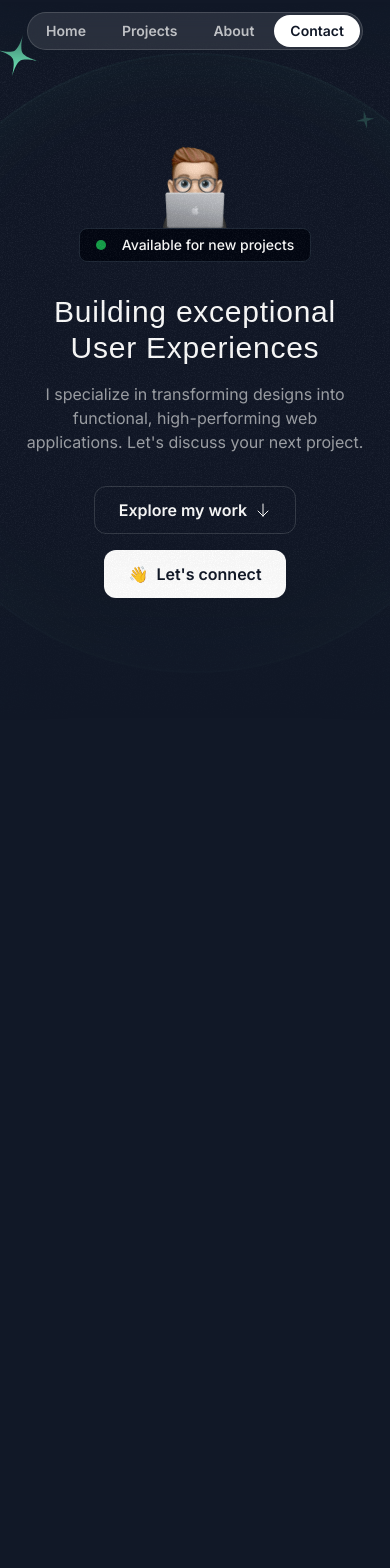
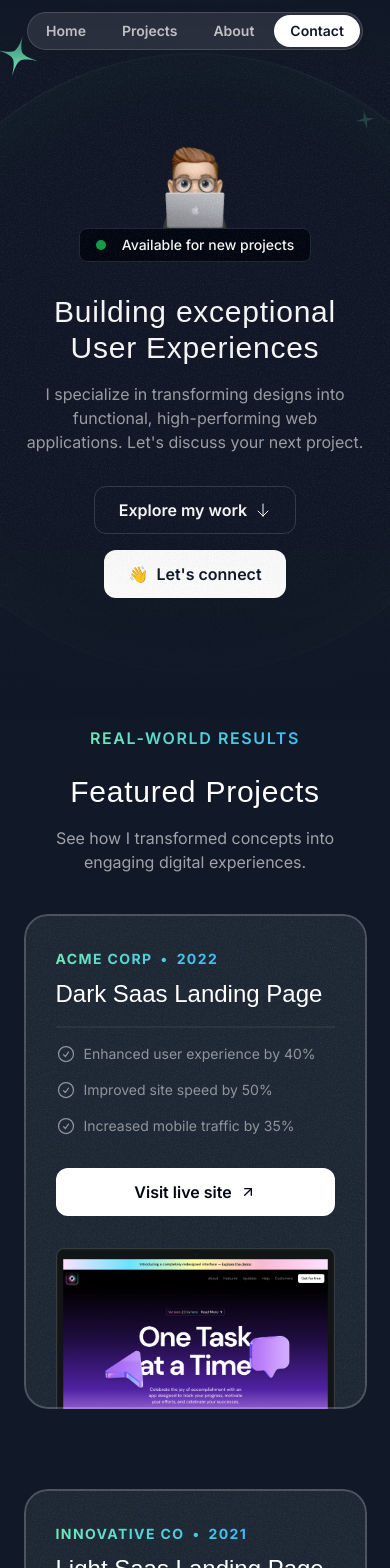
Before and after one commit to alin-sofianu/yourweb5min, a Next.js app: page / in a window 390 px wide. Shown: the top 1568 px of the page. Before the commit the page ends 973 px from the top, so only its background shows below. Built offline with nearby package versions, Linux system fonts and the light colour scheme; a web font is replaced by a local one.

Commit message:
Add Projects section

```diff
--- a/src/app/globals.css
+++ b/src/app/globals.css
@@ -10,3 +10,9 @@
     @apply absolute inset-0 border-2 top-1/2 left-1/2 -translate-x-1/2 -translate-y-1/2 rounded-full border-emerald-300/5 shadow-[0_0_80px_inset] shadow-emerald-300/5;
   }
 }
+
+@layer utilities {
+  .container {
+    @apply lg:max-w-5xl;
+  }
+}
--- a/src/app/page.tsx
+++ b/src/app/page.tsx
@@ -1,11 +1,14 @@
 import { Header } from '@/sections/Header'
 import { HeroSection } from '@/sections/Hero';
+import { ProjectsSection } from '@/sections/Projects';
+
 
 export default function Home() {
   return (
     <div>
       <Header />
       <HeroSection />
+      <ProjectsSection />
     </div>
   );
 }
--- a/src/sections/Projects.tsx
+++ b/src/sections/Projects.tsx
@@ -1,6 +1,10 @@
 import darkSaasLandingPage from "@/assets/images/dark-saas-landing-page.png";
 import lightSaasLandingPage from "@/assets/images/light-saas-landing-page.png";
 import aiStartupLandingPage from "@/assets/images/ai-startup-landing-page.png";
+import Image from 'next/image';
+import CheckCircle from '@/assets/icons/check-circle.svg'
+import ArrowUpRight from '@/assets/icons/arrow-up-right.svg'
+import grainImage from "@/assets/images/grain.jpg"
 
 const portfolioProjects = [
   {
@@ -42,5 +46,57 @@
 ];
 
 export const ProjectsSection = () => {
-  return <div>Projects Section</div>;
+  return (
+    <section className="pb-16 lg:py-24">
+      <div className="container text-center">
+        <p className='inline-flex uppercase font-semibold tracking-widest bg-gradient-to-r from-emerald-300 to-sky-400 text-transparent bg-clip-text'
+        >
+          REAL-WORLD RESULTS
+        </p>
+        <h2 className='font-serif text-3xl md:text-5xl mt-6 tracking-wide'>Featured Projects</h2>
+        <p className="text-center md:text-lg lg:text-lg text-white/60 mt-4 max-w-md mx-auto">See how I transformed concepts into engaging digital experiences.</p>
+        {/*START Card*/}
+        <div className="flex flex-col mt-10 md:mt-20 gap-20">
+          {/*https://youtu.be/ELssXP1sTC8?t=5348 for how the overlay of transparent border works*/}
+          {portfolioProjects.map((project) => (
+            <div className="text-left bg-gray-800 rounded-3xl overflow-hidden relative z-0 after:z-10 after:content-[''] after:absolute after:inset-0 after:outline-2 after:outline after:-outline-offset-2 after:rounded-3xl after:outline-white/20 after:pointer-events-none px-8 pt-8 md:pt-12 md:px-10 lg:pt-16 lb:px-20" key={project.title}>
+              <div className="absolute inset-0 -z-10 opacity-5" style={{ backgroundImage: `url(${grainImage.src})` }}></div>
+              <div className="lg:grid lg:grid-cols-2 lg:gap-16">
+                <div className="lg:pb-16">
+                  <div className="inline-flex gap-2 bg-gradient-to-r from-emerald-300 to-sky-400 font-bold uppercase tracking-widest text-sm text-transparent bg-clip-text">
+                    <span>{project.company}</span>
+                    <span>&bull;</span>
+                    <span>{project.year}</span>
+                  </div>
+                  <h3 className="font-serif text-2xl md:text-4xl mt-2 md:mt-5">{project.title}</h3>
+                  <hr className="border-t-2 border-white/5 mt-4 md:mt-5" />
+
+                  <ul className="flex flex-col gap-4 mt-4 md:mt-5">
+                    {project.results.map((result) => (
+                      <li key={result.title} className="flex gap-2 text-sm md:text-base text-white/50">
+                        <CheckCircle className='size-5 md:size-6' />
+                        <span>{result.title}</span>
+                      </li>
+                    ))}
+                  </ul>
+
+                  <a href={project.link}>
+                    <button className="bg-white text-gray-950 h-12 w-full md:w-auto px-6 rounded-xl font-semibold inline-flex items-center justify-center gap-2 mt-8">
+                      <span>Visit live site</span>
+                      <ArrowUpRight className='size-4' />
+                    </button>
+                  </a>
+                </div>
+                <div>
+                  <Image src={project.image} alt={project.title}
+                    className="mt-8 -mb-4 md:-mb-0 lg:mt-0 lg:absolute lg:h-full lg:w-auto lg:max-w-none" />
+                </div>
+              </div>
+            </div>
+          ))}
+          {/*END Card*/}
+        </div>
+      </div >
+    </section >
+  )
 };
```
